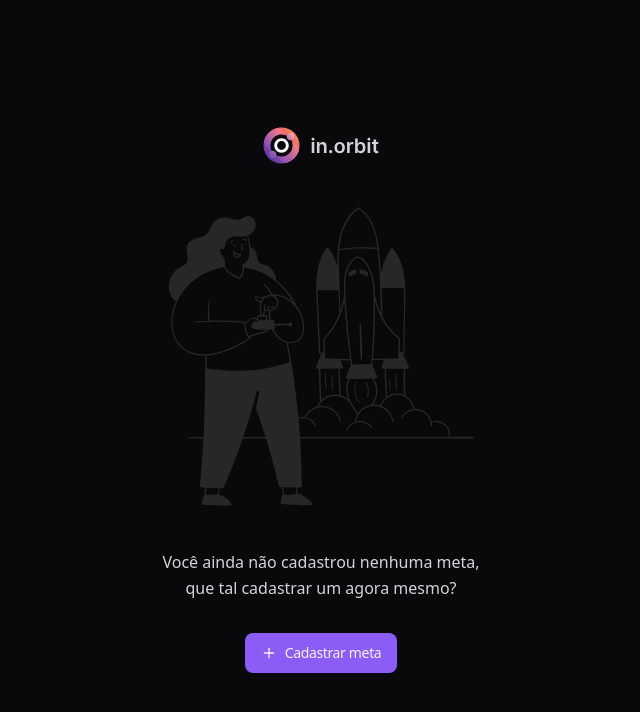
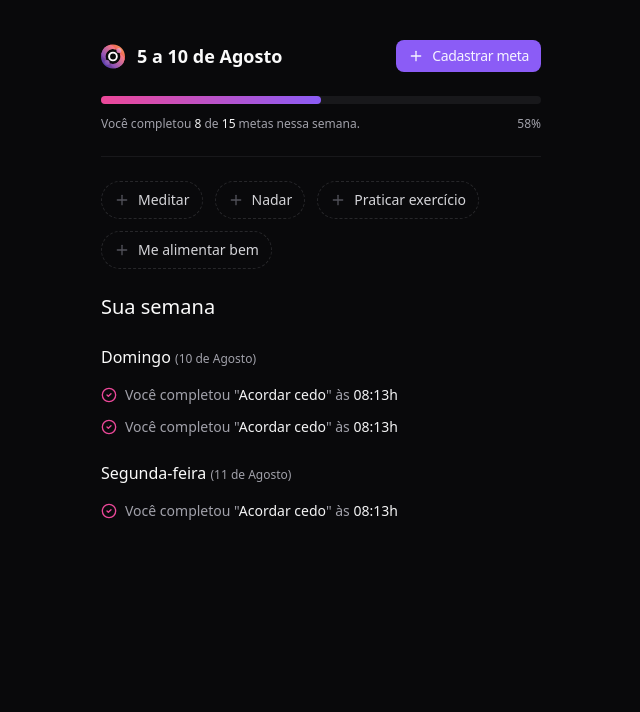
Before and after one commit to VagnerNerves/nlw-pocket-092024, a React (Vite) app in the folder web/: page / in a window 1280 px wide. Shown: the top 712 px of the page, without its empty margins (319-959 px from the left). Built offline with nearby package versions, Linux system fonts and the light colour scheme.

Commit message:
feat: Add summary on index.

```diff
--- a/web/src/App.tsx
+++ b/web/src/App.tsx
@@ -1,11 +1,13 @@
 import { Dialog } from './components/ui/dialog'
 import { CreateGoal } from './components/create-goal'
-import { EmptyGoals } from './components/empty-goals'
+import { Summary } from './components/summary'
+// import { EmptyGoals } from './components/empty-goals'
 
 export function App() {
   return (
     <Dialog>
-      <EmptyGoals />
+      {/* <EmptyGoals /> */}
+      <Summary />
 
       <CreateGoal />
     </Dialog>
```
